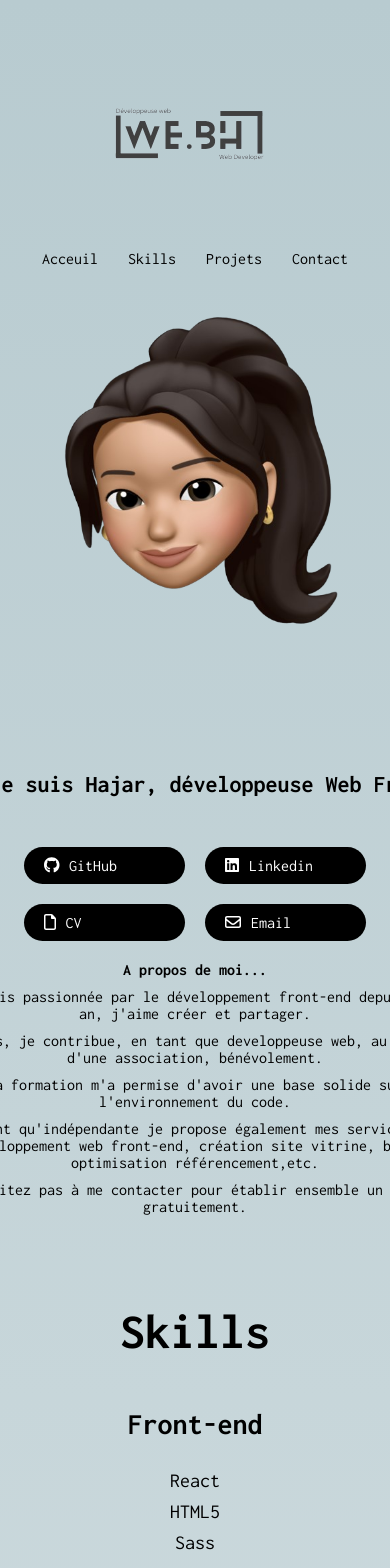
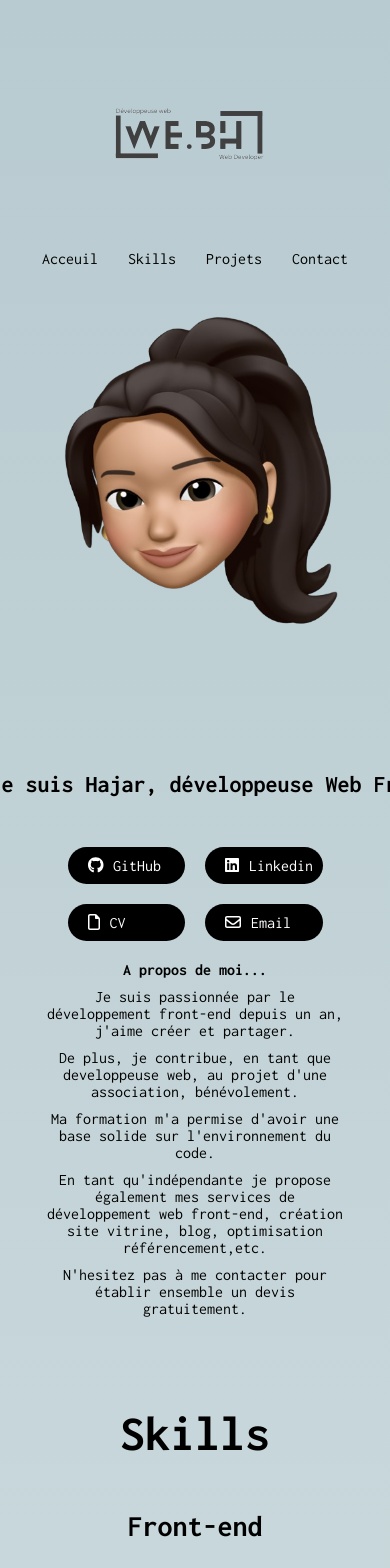
Before and after one commit to hajarbnh33/projet_8_portfolio, a React (Create React App) app: page / in a window 390 px wide. Shown: the top 1568 px of the page. Built offline with nearby package versions, Linux system fonts and the light colour scheme.

Commit message:
responsive

```diff
--- a/src/styles/Main.scss
+++ b/src/styles/Main.scss
@@ -225,6 +225,9 @@ main{
         flex-direction: column-reverse;
         height: auto;
         text-align: center;
+        .section_first{
+            width: 100%;
+        }
         .container_social{
             align-items: center;
             .tags_container{
```
